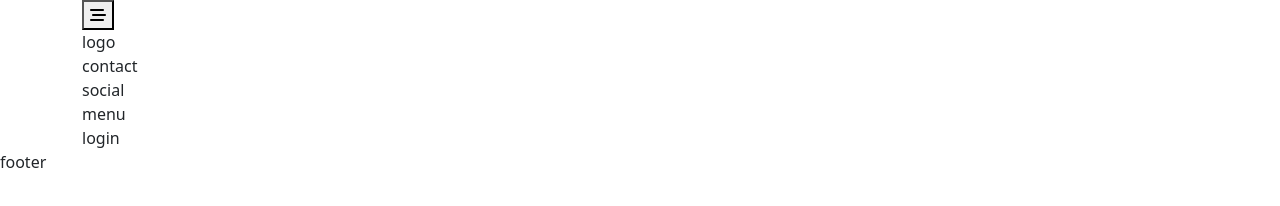
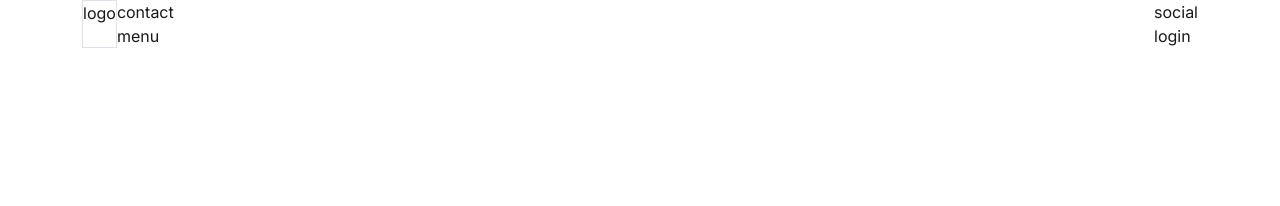
Before and after one commit to gelbort/Project-Crito, a plain HTML site: page index.html in a window 1280 px wide. Drawn offline with nearby package versions, Linux system fonts and the light colour scheme.

Commit message:
Initialize structure

```diff
--- a/index.html
+++ b/index.html
@@ -5,20 +5,19 @@
     <meta name="viewport" content="width=device-width, initial-scale=1.0">
     <script src="https://kit.fontawesome.com/41c8b474e2.js"></script>
     <link href="https://cdn.jsdelivr.net/npm/bootstrap@5.3.1/dist/css/bootstrap.min.css" rel="stylesheet" integrity="sha384-4bw+/aepP/YC94hEpVNVgiZdgIC5+VKNBQNGCHeKRQN+PtmoHDEXuppvnDJzQIu9" crossorigin="anonymous">
-    <link rel="stylesheet" href="style2.css">
+    <link rel="stylesheet" href="style.css">
 <title></title>
 </head>
 <body>
 
     <div class="wrapper-grid">
-
         <header>
             <div class="container">
-                <button class="menu-bars "><i class="fa-solid fa-bars-staggered"></i></button>
-                <div class="logotype">logo</div>
+                <!-- <button class="menu-bars "><i class="fa-solid fa-bars-staggered"></i></button> -->
+                <div class="logotype border">logo</div>
                 <div class="contactbar">contact</div>
-                <div class="socialmedia">social</div>
-                <nav class="menu">menu</nav>
+                <div class="socialmediabar">social</div>
+                <nav class="mainmenu">menu</nav>
                 <div class="login">login</div>
             </div>
         </header>
@@ -26,7 +25,7 @@
         <main>
 
         </main>
-        <footer>footer</footer>
+        <footer></footer>
     </div>
 
 </body>
--- a/style.scss
+++ b/style.scss
@@ -6,6 +6,7 @@ html, body {
     font-family: 'Inter', sans-serif;
     font-size: 16px;
     font-weight: 400;
+    line-height: 1.5;
 
 }
 
@@ -19,38 +20,33 @@ html, body {
 
 
 header {
-    display: grid;
-    grid-template-columns: auto 1fr auto;
-    background-color: #f0efea;
-    padding: 16px;
-
-
-}
-
-
 
 
 
     .container {
+        display: grid;
+        grid-template-columns: auto 1fr auto;
+        grid-template-areas: "logo cib social"
+                             "logo menu login";
 
-        display: grid;
-        align-items: center;
-        grid-template-columns: 1fr auto;
-        grid-template-areas:    "logo bars";
-
-
-        .btn-menubars {
-            grid-area: bars;
-        }
 
         .logotype {
             grid-area: logo;
-            margin-right: 70px;
         }
-
         .contactbar {
             grid-area: cib;
         }
+        .socialmediabar {
+            grid-area: social;
+        }
+        .mainmenu {
+            grid-area: menu;
+        }
+        .login {
+            grid-area: login;
+        }
+
+    }
 
 
-    }
+}
```
Also changed, not shown: style.css.
